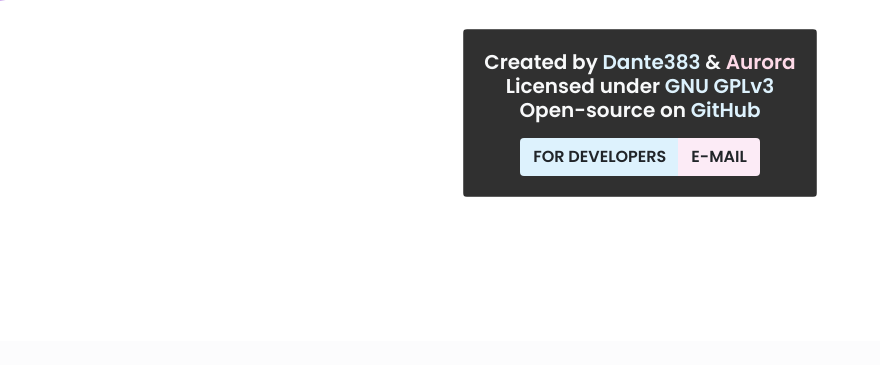
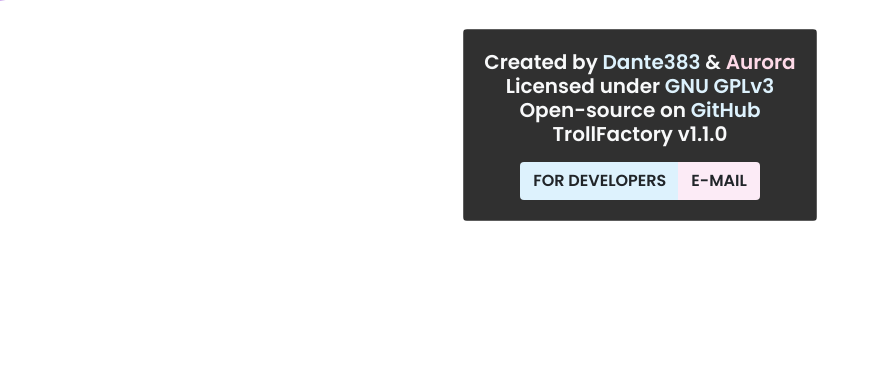
Before and after one commit to stanislawowski/TrollFactory, a Flask app: page / in a window 1280 px wide. Shown: the part 479-844 px from the top of the page, without its empty margins (0-880 px from the left). Before the commit the page ends 676 px from the top, so only its background shows below. Run offline with Flask 2, Linux system fonts and the light colour scheme; some libraries are stand-ins or nearby versions.

Commit message:
Show version in web front-end

```diff
--- a/server.py
+++ b/server.py
@@ -1,10 +1,10 @@
 from flask import Flask, render_template, jsonify, request
-from trollfactory import generate
+from trollfactory import generate, TROLLFACTORY_VERSION
 app = Flask(__name__, static_url_path='', static_folder='static')
 
 @app.route('/')
 def index():
-    return render_template('index.html')
+    return render_template('index.html', tf_version=TROLLFACTORY_VERSION)
 
 @app.route('/output', methods=['GET'])
 def output():
--- a/templates/index.html
+++ b/templates/index.html
@@ -51,6 +51,7 @@
             <a class="a-l-pink" href="https://github.com/0xA7404A">Aurora</a><br>
             Licensed under <a class="a-l-blue" href="https://www.gnu.org/licenses/gpl-3.0.en.html">GNU GPLv3</a><br>
             Open-source on <a class="a-l-blue" href="https://github.com/stanislawowski/TrollFactory/">GitHub</a><br>
+            TrollFactory v{{ tf_version }}<br>
           </h5>
           <div class="btn-group mt-2">
             <a href="/api" class="btn btn-blue">FOR DEVELOPERS</a>
```
